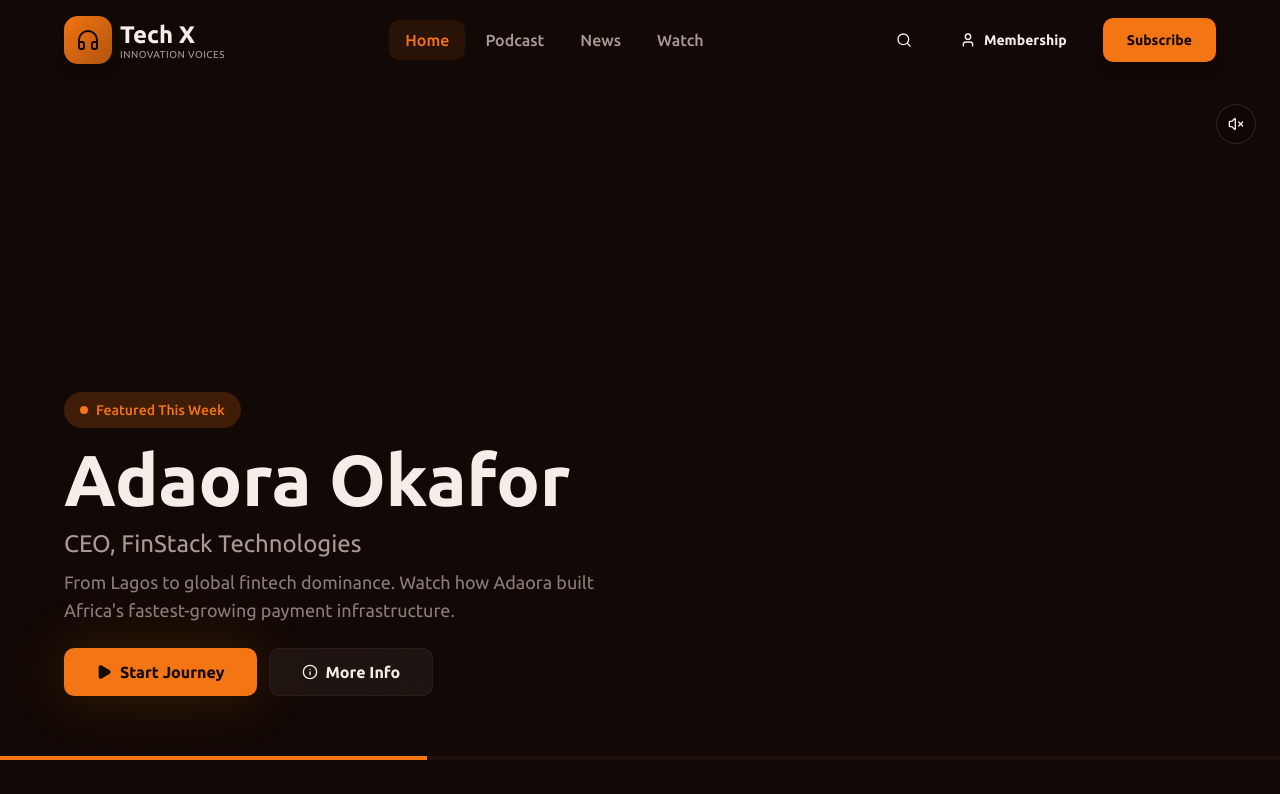
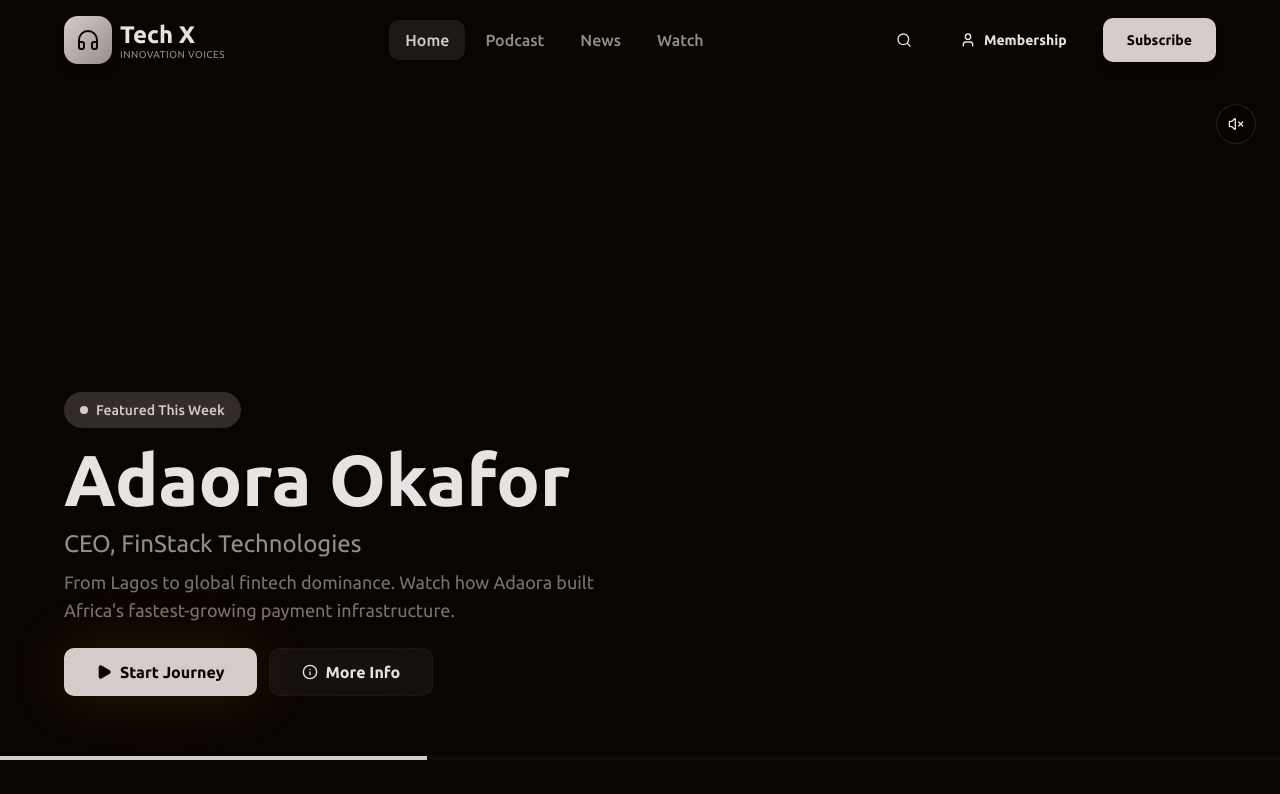
Before and after one commit to DavidWaza/Tech-X, a Next.js app: page / in a window 1280 px wide. Shown: the top 794 px of the page. Built offline with nearby package versions, Linux system fonts and the light colour scheme.

Commit message:
fix: changed the color scheme theme

```diff
--- a/app/components/HeroSection.tsx
+++ b/app/components/HeroSection.tsx
@@ -124,15 +124,23 @@ export function HeroSection() {
       {/* Main Video Player Area - Netflix Style */}
       <div className="relative w-full aspect-video max-h-[85vh]">
         {/* Fade transition effect */}
-        <div className={`absolute inset-0 bg-background transition-opacity duration-300 z-10 pointer-events-none ${isTransitioning ? 'opacity-100' : 'opacity-0'}`} />
+        <div
+          className={`absolute inset-0 bg-background transition-opacity duration-300 z-10 pointer-events-none ${
+            isTransitioning ? "opacity-100" : "opacity-0"
+          }`}
+        />
 
         {/* Video or YouTube Player */}
-        <div className={`absolute inset-0 w-full h-full transition-opacity duration-300 ${isTransitioning ? 'opacity-0' : 'opacity-100'}`}>
+        <div
+          className={`absolute inset-0 w-full h-full transition-opacity duration-300 ${
+            isTransitioning ? "opacity-0" : "opacity-100"
+          }`}
+        >
           {isYouTube ? (
             <iframe
               width="100%"
               height="100%"
-            //   src={`https://www.youtube.com/embed/${getYouTubeVideoId(activeContent.videoUrl)}?autoplay=1&mute=1&controls=0&modestbranding=1&rel=0&showinfo=0`}
+              //   src={`https://www.youtube.com/embed/${getYouTubeVideoId(activeContent.videoUrl)}?autoplay=1&mute=1&controls=0&modestbranding=1&rel=0&showinfo=0`}
               title={activeContent.title}
               allow="accelerometer; autoplay; clipboard-write; encrypted-media; gyroscope; picture-in-picture"
               allowFullScreen
@@ -160,7 +168,9 @@ export function HeroSection() {
           <div className="max-w-2xl animate-fade-up">
             <div className="inline-flex items-center gap-2 bg-primary/20 backdrop-blur-sm px-4 py-2 rounded-full mb-4">
               <span className="w-2 h-2 rounded-full bg-primary animate-pulse-slow" />
-              <span className="text-sm font-medium text-primary">{activeContent.tag}</span>
+              <span className="text-sm font-medium text-primary">
+                {activeContent.tag}
+              </span>
             </div>
             <h1 className="text-4xl md:text-6xl lg:text-7xl font-sansita font-bold mb-3 text-foreground">
               {activeContent.title}
@@ -174,7 +184,12 @@ export function HeroSection() {
 
             {/* Action Buttons */}
             <div className="flex items-center gap-3">
-              <Button variant="hero" size="lg" className="gap-2" onClick={() => setIsPlayingModal(true)}>
+              <Button
+                variant="hero"
+                size="lg"
+                className="gap-2"
+                onClick={() => setIsPlayingModal(true)}
+              >
                 <Play className="w-5 h-5 fill-current" />
                 Start Journey
               </Button>
@@ -194,7 +209,11 @@ export function HeroSection() {
             className="rounded-full bg-background/30 backdrop-blur-sm border border-muted-foreground/20 hover:bg-background/50"
             onClick={toggleMute}
           >
-            {isMuted ? <VolumeX className="w-5 h-5" /> : <Volume2 className="w-5 h-5" />}
+            {isMuted ? (
+              <VolumeX className="w-5 h-5" />
+            ) : (
+              <Volume2 className="w-5 h-5" />
+            )}
           </Button>
         </div>
 
@@ -205,8 +224,8 @@ export function HeroSection() {
       </div>
 
       {/* Carousel Section - Below Video */}
-      <div className="relative bg-background py-8 mt-1">
-        <div className="container px-4">
+      <div className="relative bg-background py-8 mt-1 lg:px-16">
+        <div className="container">
           <div className="flex items-center justify-between mb-4">
             <h2 className="text-xl font-display font-semibold text-foreground">
               Featured Entrepreneurs
@@ -258,8 +277,18 @@ export function HeroSection() {
               onClick={() => setIsPlayingModal(false)}
               className="absolute -top-12 right-0 text-white hover:text-primary transition-colors"
             >
-              <svg className="w-8 h-8" fill="none" stroke="currentColor" viewBox="0 0 24 24">
-                <path strokeLinecap="round" strokeLinejoin="round" strokeWidth={2} d="M6 18L18 6M6 6l12 12" />
+              <svg
+                className="w-8 h-8"
+                fill="none"
+                stroke="currentColor"
+                viewBox="0 0 24 24"
+              >
+                <path
+                  strokeLinecap="round"
+                  strokeLinejoin="round"
+                  strokeWidth={2}
+                  d="M6 18L18 6M6 6l12 12"
+                />
               </svg>
             </button>
 
@@ -270,18 +299,16 @@ export function HeroSection() {
                   <iframe
                     width="100%"
                     height="100%"
-                    src={`https://www.youtube.com/embed/${getYouTubeVideoId(activeContent.videoUrl)}?autoplay=1&controls=1`}
+                    src={`https://www.youtube.com/embed/${getYouTubeVideoId(
+                      activeContent.videoUrl
+                    )}?autoplay=1&controls=1`}
                     title={activeContent.title}
                     allow="accelerometer; autoplay; clipboard-write; encrypted-media; gyroscope; picture-in-picture"
                     allowFullScreen
                     className="w-full h-full"
                   />
                 ) : (
-                  <video
-                    autoPlay
-                    controls
-                    className="w-full h-full"
-                  >
+                  <video autoPlay controls className="w-full h-full">
                     <source src={activeContent.videoUrl} type="video/mp4" />
                   </video>
                 )}
--- a/app/globals.css
+++ b/app/globals.css
@@ -45,73 +45,73 @@
 
 :root {
   --radius: 0.625rem;
-  /* African-inspired warm palette - Light mode */
-  --background: oklch(0.98 0.01 60); /* Warm off-white */
-  --foreground: oklch(0.25 0.02 40); /* Deep brown */
-  --card: oklch(0.99 0.005 50);
-  --card-foreground: oklch(0.25 0.02 40);
-  --popover: oklch(0.99 0.005 50);
-  --popover-foreground: oklch(0.25 0.02 40);
-  --primary: oklch(0.65 0.15 50); /* Warm ochre/gold */
-  --primary-foreground: oklch(0.15 0.02 40);
-  --secondary: oklch(0.55 0.12 160); /* Kente green */
-  --secondary-foreground: oklch(0.98 0.01 60);
-  --muted: oklch(0.92 0.02 50);
-  --muted-foreground: oklch(0.50 0.03 40);
-  --accent: oklch(0.60 0.18 30); /* Terracotta */
-  --accent-foreground: oklch(0.98 0.01 60);
-  --destructive: oklch(0.55 0.22 25); /* Burnt sienna */
-  --border: oklch(0.88 0.02 50);
-  --input: oklch(0.88 0.02 50);
-  --ring: oklch(0.65 0.15 50);
-  --chart-1: oklch(0.65 0.15 50); /* Ochre */
-  --chart-2: oklch(0.55 0.12 160); /* Green */
-  --chart-3: oklch(0.60 0.18 30); /* Terracotta */
-  --chart-4: oklch(0.45 0.10 280); /* Purple */
-  --chart-5: oklch(0.50 0.15 220); /* Blue */
-  --sidebar: oklch(0.30 0.03 40); /* Deep brown */
-  --sidebar-foreground: oklch(0.95 0.01 60);
-  --sidebar-primary: oklch(0.65 0.15 50);
-  --sidebar-primary-foreground: oklch(0.15 0.02 40);
-  --sidebar-accent: oklch(0.40 0.05 40);
-  --sidebar-accent-foreground: oklch(0.95 0.01 60);
-  --sidebar-border: oklch(0.35 0.03 40);
-  --sidebar-ring: oklch(0.65 0.15 50);
+  /* African-inspired ebony wood palette - Light mode */
+  --background: oklch(0.97 0.005 40); /* Soft off-white */
+  --foreground: oklch(0.18 0.015 40); /* Ebony black-brown */
+  --card: oklch(0.98 0.003 40);
+  --card-foreground: oklch(0.18 0.015 40);
+  --popover: oklch(0.98 0.003 40);
+  --popover-foreground: oklch(0.18 0.015 40);
+  --primary: oklch(0.25 0.02 40); /* Deep ebony */
+  --primary-foreground: oklch(0.97 0.005 40);
+  --secondary: oklch(0.35 0.03 45); /* Dark wood brown */
+  --secondary-foreground: oklch(0.97 0.005 40);
+  --muted: oklch(0.90 0.01 40);
+  --muted-foreground: oklch(0.45 0.02 40);
+  --accent: oklch(0.40 0.04 35); /* Rich dark brown */
+  --accent-foreground: oklch(0.97 0.005 40);
+  --destructive: oklch(0.50 0.18 25); /* Muted red-brown */
+  --border: oklch(0.85 0.01 40);
+  --input: oklch(0.85 0.01 40);
+  --ring: oklch(0.25 0.02 40);
+  --chart-1: oklch(0.25 0.02 40); /* Ebony */
+  --chart-2: oklch(0.35 0.03 45); /* Dark brown */
+  --chart-3: oklch(0.40 0.04 35); /* Wood brown */
+  --chart-4: oklch(0.30 0.03 280); /* Deep purple */
+  --chart-5: oklch(0.32 0.04 220); /* Deep blue */
+  --sidebar: oklch(0.22 0.02 40); /* Very dark ebony */
+  --sidebar-foreground: oklch(0.95 0.005 40);
+  --sidebar-primary: oklch(0.25 0.02 40);
+  --sidebar-primary-foreground: oklch(0.95 0.005 40);
+  --sidebar-accent: oklch(0.30 0.03 40);
+  --sidebar-accent-foreground: oklch(0.95 0.005 40);
+  --sidebar-border: oklch(0.28 0.02 40);
+  --sidebar-ring: oklch(0.25 0.02 40);
 }
 
 .dark {
-  /* African-inspired dark palette - Rich earth tones */
-  --background: oklch(0.15 0.02 40); /* Deep charcoal brown */
-  --foreground: oklch(0.95 0.01 60); /* Warm off-white */
-  --card: oklch(0.20 0.03 40); /* Dark brown card */
-  --card-foreground: oklch(0.95 0.01 60);
-  --popover: oklch(0.20 0.03 40);
-  --popover-foreground: oklch(0.95 0.01 60);
-  --primary: oklch(0.70 0.18 50); /* Bright ochre/gold */
-  --primary-foreground: oklch(0.15 0.02 40);
-  --secondary: oklch(0.50 0.15 160); /* Rich kente green */
-  --secondary-foreground: oklch(0.95 0.01 60);
-  --muted: oklch(0.28 0.03 40);
-  --muted-foreground: oklch(0.70 0.02 50);
-  --accent: oklch(0.65 0.20 30); /* Vibrant terracotta */
-  --accent-foreground: oklch(0.95 0.01 60);
-  --destructive: oklch(0.60 0.25 25); /* Bright burnt sienna */
-  --border: oklch(0.30 0.03 40);
-  --input: oklch(0.30 0.03 40);
-  --ring: oklch(0.70 0.18 50);
-  --chart-1: oklch(0.70 0.18 50); /* Ochre */
-  --chart-2: oklch(0.50 0.15 160); /* Green */
-  --chart-3: oklch(0.65 0.20 30); /* Terracotta */
-  --chart-4: oklch(0.55 0.15 280); /* Purple */
-  --chart-5: oklch(0.55 0.18 220); /* Blue */
-  --sidebar: oklch(0.18 0.03 40); /* Very dark brown */
-  --sidebar-foreground: oklch(0.95 0.01 60);
-  --sidebar-primary: oklch(0.70 0.18 50);
-  --sidebar-primary-foreground: oklch(0.15 0.02 40);
-  --sidebar-accent: oklch(0.25 0.04 40);
-  --sidebar-accent-foreground: oklch(0.95 0.01 60);
-  --sidebar-border: oklch(0.25 0.03 40);
-  --sidebar-ring: oklch(0.70 0.18 50);
+  /* African-inspired ebony wood palette - Dark mode */
+  --background: oklch(0.12 0.015 40); /* Deep ebony black */
+  --foreground: oklch(0.92 0.005 40); /* Soft off-white */
+  --card: oklch(0.16 0.02 40); /* Dark ebony card */
+  --card-foreground: oklch(0.92 0.005 40);
+  --popover: oklch(0.16 0.02 40);
+  --popover-foreground: oklch(0.92 0.005 40);
+  --primary: oklch(0.85 0.01 40); /* Light gray-beige */
+  --primary-foreground: oklch(0.12 0.015 40);
+  --secondary: oklch(0.40 0.04 45); /* Medium wood brown */
+  --secondary-foreground: oklch(0.92 0.005 40);
+  --muted: oklch(0.22 0.02 40);
+  --muted-foreground: oklch(0.65 0.01 40);
+  --accent: oklch(0.45 0.05 35); /* Lighter wood accent */
+  --accent-foreground: oklch(0.92 0.005 40);
+  --destructive: oklch(0.55 0.20 25); /* Muted red-brown */
+  --border: oklch(0.25 0.02 40);
+  --input: oklch(0.25 0.02 40);
+  --ring: oklch(0.85 0.01 40);
+  --chart-1: oklch(0.85 0.01 40); /* Light */
+  --chart-2: oklch(0.40 0.04 45); /* Wood brown */
+  --chart-3: oklch(0.45 0.05 35); /* Accent brown */
+  --chart-4: oklch(0.50 0.12 280); /* Purple */
+  --chart-5: oklch(0.48 0.14 220); /* Blue */
+  --sidebar: oklch(0.10 0.015 40); /* Deepest ebony */
+  --sidebar-foreground: oklch(0.92 0.005 40);
+  --sidebar-primary: oklch(0.85 0.01 40);
+  --sidebar-primary-foreground: oklch(0.12 0.015 40);
+  --sidebar-accent: oklch(0.18 0.02 40);
+  --sidebar-accent-foreground: oklch(0.92 0.005 40);
+  --sidebar-border: oklch(0.20 0.02 40);
+  --sidebar-ring: oklch(0.85 0.01 40);
 }
 
 @layer base {
```
